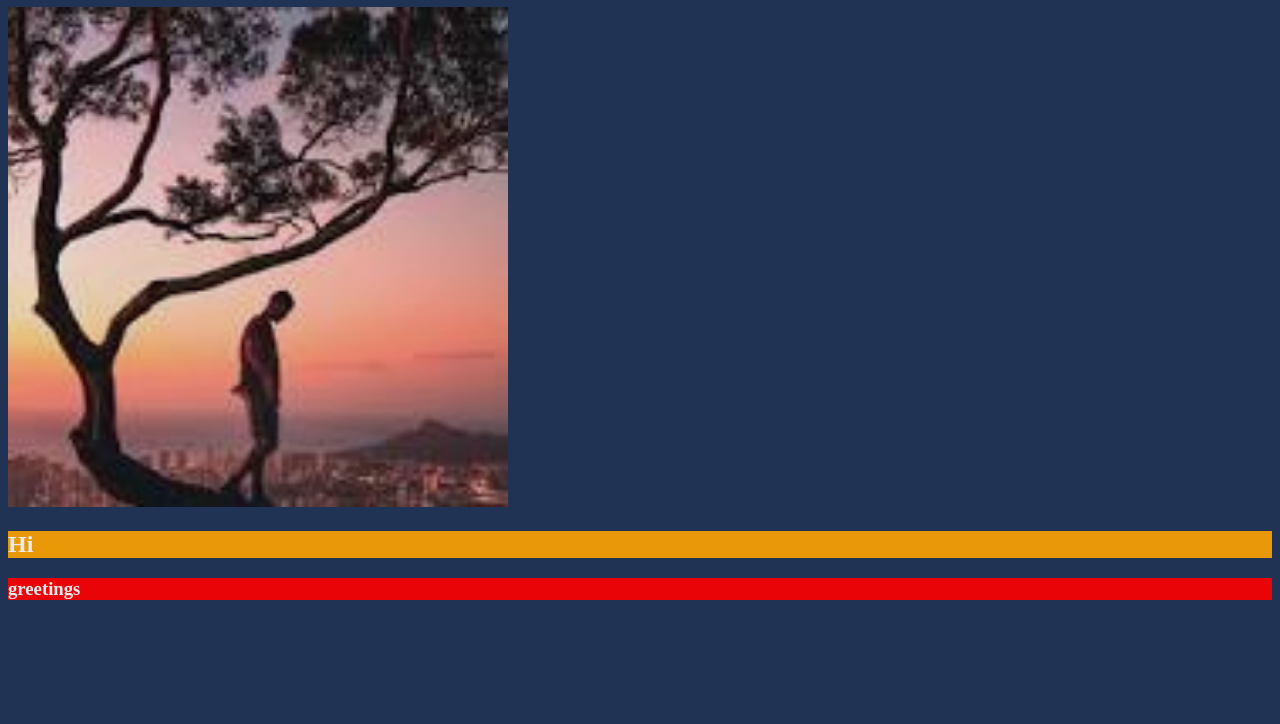
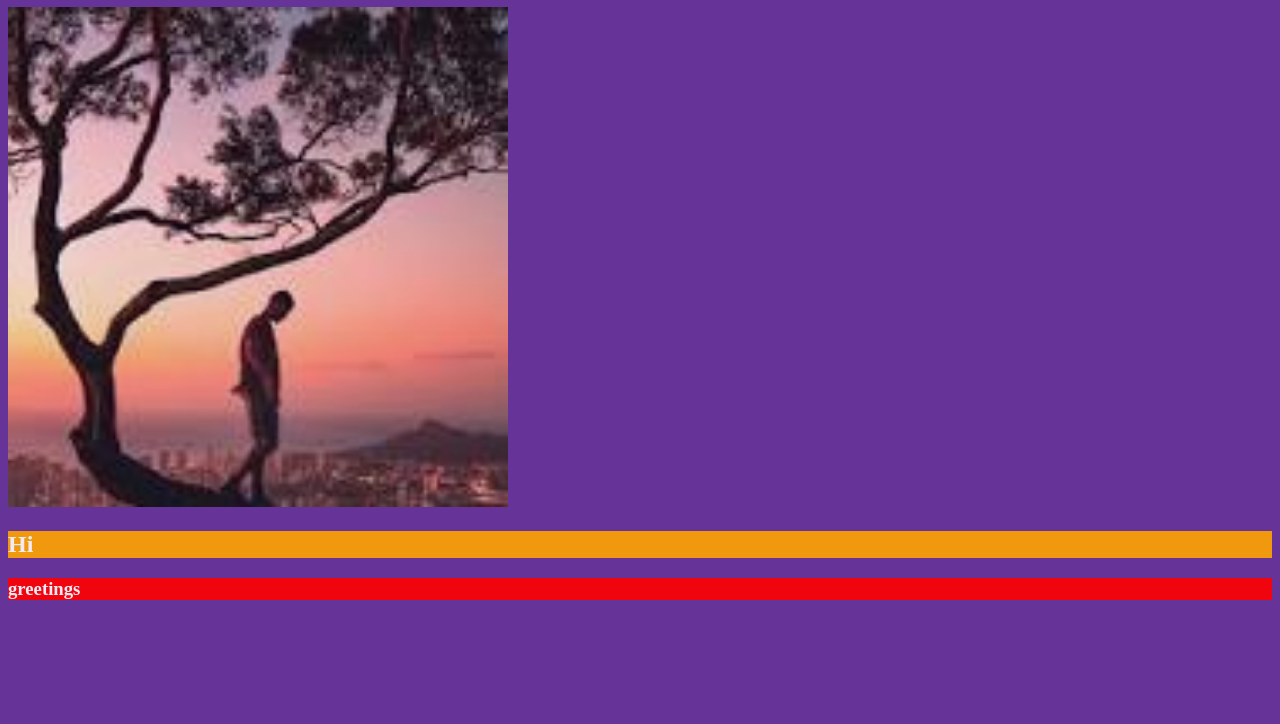
Before and after one commit to Tempiskatasdasedqwq/SigmaMale, a plain HTML site: page index.html in a window 1280 px wide. Shown: the part 73-797 px from the top of the page. Drawn offline with Linux system fonts and the light colour scheme.

Commit message:
Update styles.css

```diff
--- a/styles.css
+++ b/styles.css
@@ -3,6 +3,6 @@ h4 { color:red;
 font-size: 600%;}
 body {
 
-background-color: #203354;
+background-color: RebeccaPurple;
 opacity: 0.9;
 	}
```
